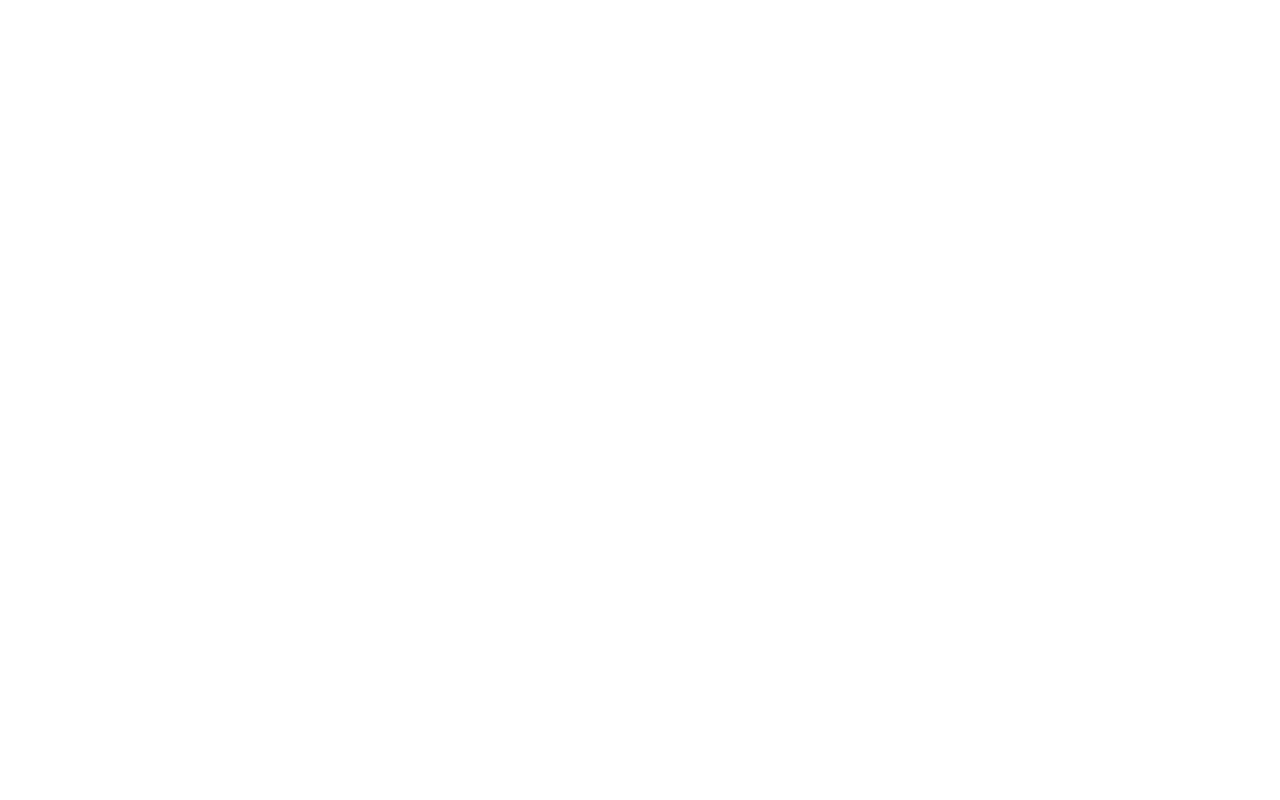
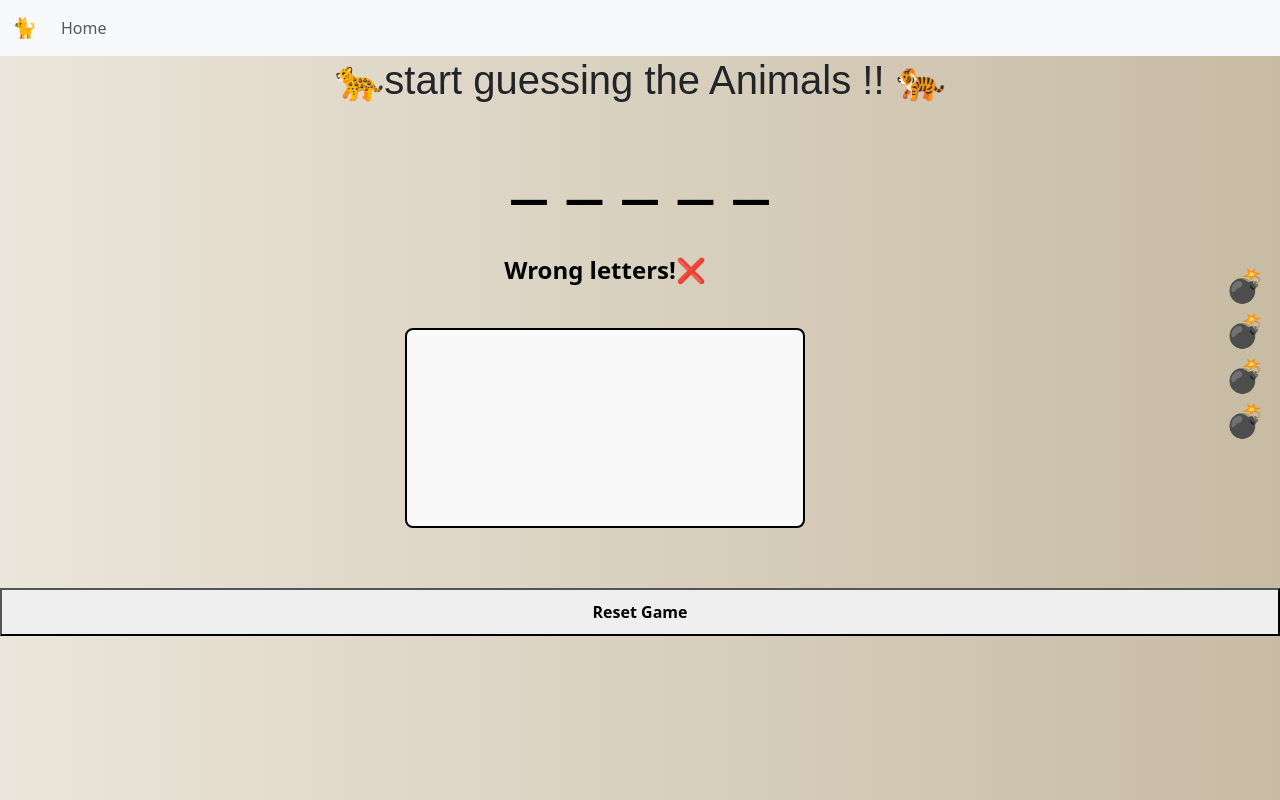
Before and after one commit to NoofIsa/hangman, a plain HTML site: page animals.html in a window 1280 px wide. Drawn offline with nearby package versions, Linux system fonts and the light colour scheme.

Commit message:
animals page updated

```diff
--- a/animals.html
+++ b/animals.html
@@ -0,0 +1,61 @@
+<!DOCTYPE html>
+<html lang="en">
+
+<head>
+  <meta charset="UTF-8">
+  <meta name="viewport" content="width=device-width, initial-scale=1.0">
+  <title>Animals</title>
+  <script defer src="js/app.js"></script>
+  <link rel="stylesheet" href="css/style.css">
+  <link href="https://cdn.jsdelivr.net/npm/bootstrap@5.3.0/dist/css/bootstrap.min.css" rel="stylesheet">
+
+
+</head>
+
+<body>
+  <nav class="navbar navbar-expand-lg bg-body-tertiary">
+  <div class="container-fluid">
+    <a class="navbar-brand" href="index.html"><i class="bi bi-scissors"></i> 🐈</a>
+    <button class="navbar-toggler" type="button" data-bs-toggle="collapse" data-bs-target="#navbarSupportedContent" aria-controls="navbarSupportedContent" aria-expanded="false" aria-label="Toggle navigation">
+      <span class="navbar-toggler-icon"></span>
+    </button>
+    <div class="collapse navbar-collapse" id="navbarSupportedContent">
+      <ul class="navbar-nav me-auto mb-2 mb-lg-0">
+        <li class="nav-item">
+          <a class="nav-link" aria-current="page" href="index.html">Home</a>
+        </li>
+
+        </li>
+      </ul>
+    </div>
+  </div>
+</nav>
+   <h1>🐆start guessing the Animals !! 🐅</h1>
+
+  <section class="dashes">
+    <div class="dash" id="0"></div>
+    <div class="dash" id="1"></div>
+    <div class="dash" id="2"></div>
+    <div class="dash" id="3"></div>
+    <div class="dash" id="4"></div>
+
+  </section>
+  <div id="result-display"></div>
+
+  <main>
+    <section class="Bombs">
+      <div class="Bomb" id="0"></div>
+      <div class="Bomb" id="1"></div>
+      <div class="Bomb" id="2"></div>
+      <div class="Bomb" id="3"></div>
+
+    </section>
+<div> Wrong letters!❌</div>
+    <div class="box">
+
+    </div>
+  </main>
+  <button id="resetButton" class="btn-success">Reset Game</button>
+<script src="https://cdn.jsdelivr.net/npm/bootstrap@5.3.7/dist/js/bootstrap.bundle.min.js" integrity="sha384-ndDqU0Gzau9qJ1lfW4pNLlhNTkCfHzAVBReH9diLvGRem5+R9g2FzA8ZGN954O5Q" crossorigin="anonymous"></script>
+
+</body>
```
Also changed, not shown: index.html (+4 -0 lines).
